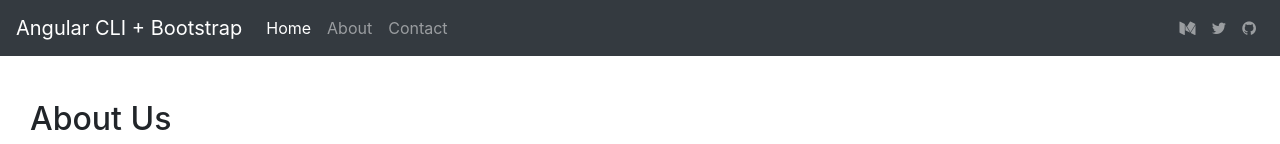
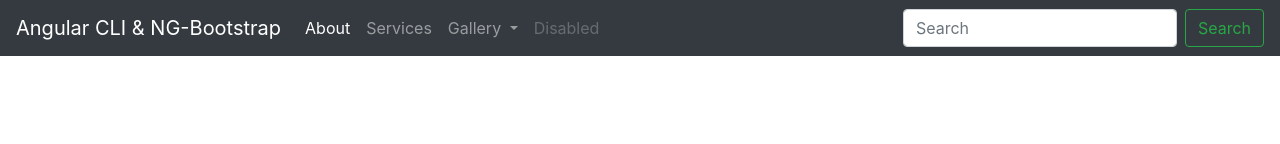
Before and after one commit to aadenco/aadenco-angular, an Angular app: page /about in a window 1280 px wide. Shown: the top 144 px of the page. Built offline with nearby package versions, Linux system fonts and the light colour scheme.

Commit message:
responsive navbar

```diff
--- a/src/app/app.component.html
+++ b/src/app/app.component.html
@@ -1,7 +1,7 @@
 <!--The content below is only a placeholder and can be replaced.-->
 
+<app-topnav></app-topnav>
 <div class="container-fluid">
-  <app-topnav></app-topnav>
   <main style="padding-top:100px;">
     <router-outlet></router-outlet>
   </main>
--- a/src/app/components/topnav/topnav.component.html
+++ b/src/app/components/topnav/topnav.component.html
@@ -1,27 +1,36 @@
-<nav class="navbar navbar-expand navbar-dark bg-dark fixed-top">
-    <a class="navbar-brand" routerLink="home">Angular CLI + Bootstrap</a>
-    <div class="collapse navbar-collapse">
+
+  <nav class="navbar navbar-expand-lg navbar-dark bg-dark">
+    <a class="navbar-brand" routerLink="home">Angular CLI &amp; NG-Bootstrap</a>
+    <button class="navbar-toggler" type="button" data-toggle="collapse" data-target="#navbarSupportedContent" aria-controls="navbarSupportedContent" aria-expanded="false" aria-label="Toggle navigation">
+      <span class="navbar-toggler-icon"></span>
+    </button>
+
+    <div class="collapse navbar-collapse" id="navbarSupportedContent">
       <ul class="navbar-nav mr-auto">
         <li class="nav-item active">
-          <a class="nav-link" routerLink="home">Home <span class="sr-only">(current)</span></a>
+          <a class="nav-link" routerLink="about">About <span class="sr-only">(current)</span></a>
         </li>
         <li class="nav-item">
-          <a class="nav-link" routerLink="about">About</a>
+          <a class="nav-link" routerLink="about">Services</a>
+        </li>
+        <li class="nav-item dropdown">
+          <a class="nav-link dropdown-toggle" href="#" id="navbarDropdown" role="button" data-toggle="dropdown" aria-haspopup="true" aria-expanded="false">
+            Gallery
+          </a>
+          <div class="dropdown-menu" aria-labelledby="navbarDropdown">
+            <a class="dropdown-item" href="#">Action</a>
+            <a class="dropdown-item" href="#">Another action</a>
+            <div class="dropdown-divider"></div>
+            <a class="dropdown-item" href="#">Something else here</a>
+          </div>
         </li>
         <li class="nav-item">
-          <a class="nav-link" >Contact</a>
+          <a class="nav-link disabled" href="#">Disabled</a>
         </li>
       </ul>
-      <ul class="navbar-nav">
-        <li class="nav-item">
-          <a class="nav-link" href="https://medium.com/@beeman"><i class="fa fa-medium" aria-hidden="true"></i></a>
-        </li>
-        <li class="nav-item">
-          <a class="nav-link" href="https://twitter.com/@beeman_nl"><i class="fa fa-twitter" aria-hidden="true"></i></a>
-        </li>
-        <li class="nav-item">
-          <a class="nav-link" href="https://github.com/beeman"><i class="fa fa-github" aria-hidden="true"></i></a>
-        </li>
-      </ul>
+      <form class="form-inline my-2 my-lg-0">
+        <input class="form-control mr-sm-2" type="search" placeholder="Search" aria-label="Search">
+        <button class="btn btn-outline-success my-2 my-sm-0" type="submit">Search</button>
+      </form>
     </div>
   </nav>
```
